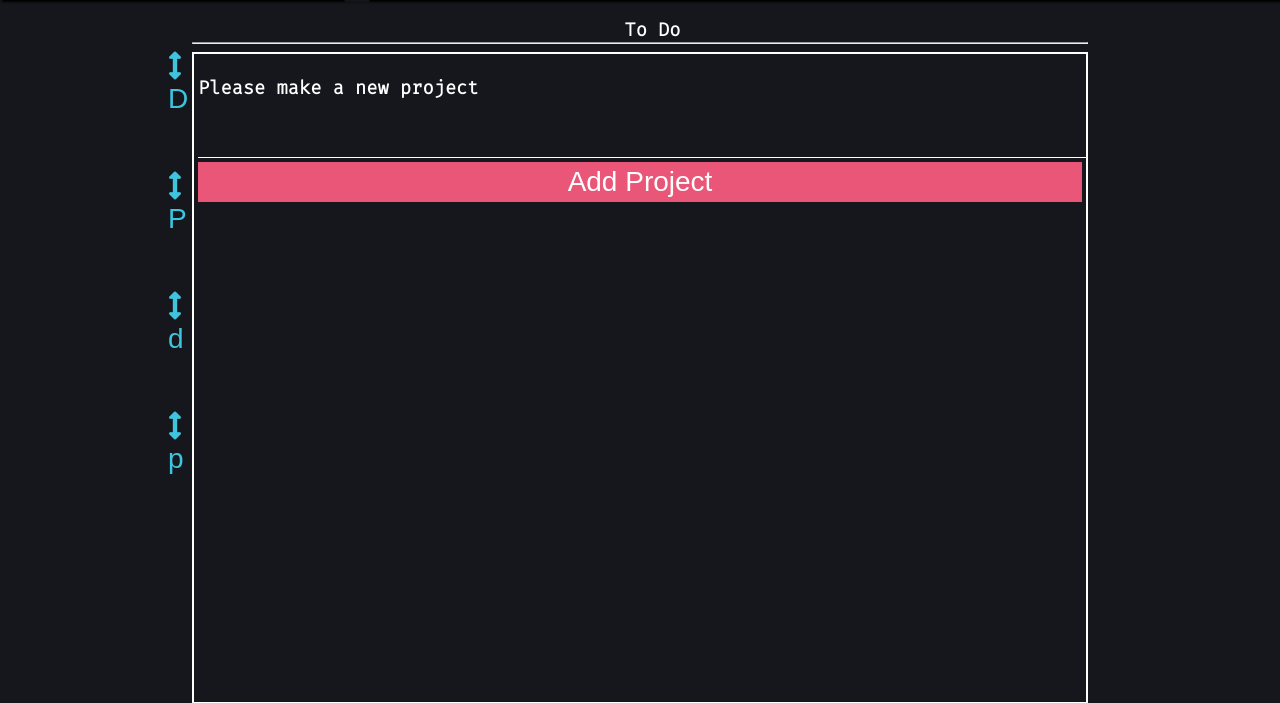
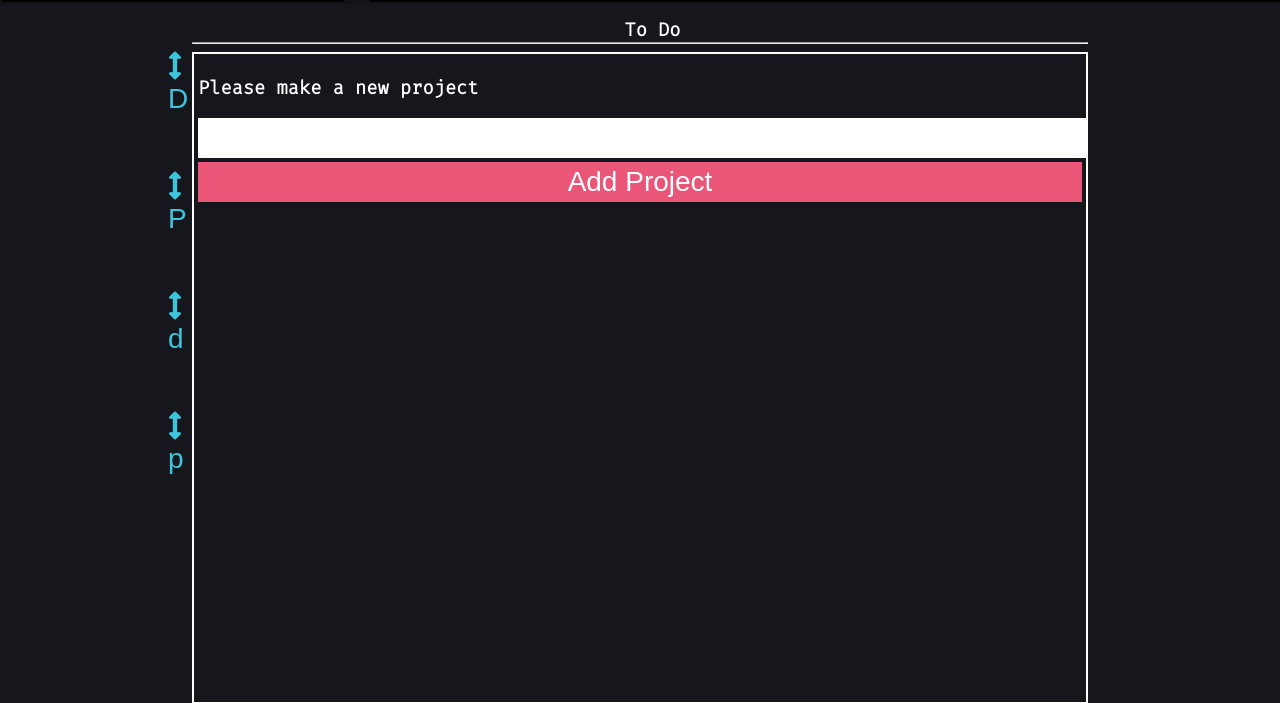
Before and after one commit to SilenceOfTheLambdas/tasker, a PHP site: page /landing.php in a window 1280 px wide. Shown: the part 60-763 px from the top of the page. Run offline with PHP 8.4, Linux system fonts and the light colour scheme; the visitor is signed in with stand-in values (Sample User, id 1); data that the repository does not hold is empty.

Commit message:
major 1.0 realease

```diff
--- a/functions.inc.php
+++ b/functions.inc.php
@@ -148,7 +148,7 @@ function CheckProjects() {
         echo(
             '<form class="add-item" action="newProject.inc.php" method="post">
                 <h3>Please make a new project</h3>
-                <input type="text" name="project-name">
+                <input style="background-color: #ffff;" type="text" name="project-name">
                 <button type="submit" name="add-project">Add Project</button>
             </form>'
         );
--- a/signup.php
+++ b/signup.php
@@ -41,6 +41,11 @@
 
             <button id='signup-button-1' type="submit" name="signup-submit">Sign Up</button>
         </form>
+        <div>
+            <form action="index.php">
+                <button id='signup-button-1' type="submit" name="back">Return</button>
+            </form>
+        </div>
 
 </body>
 
```
